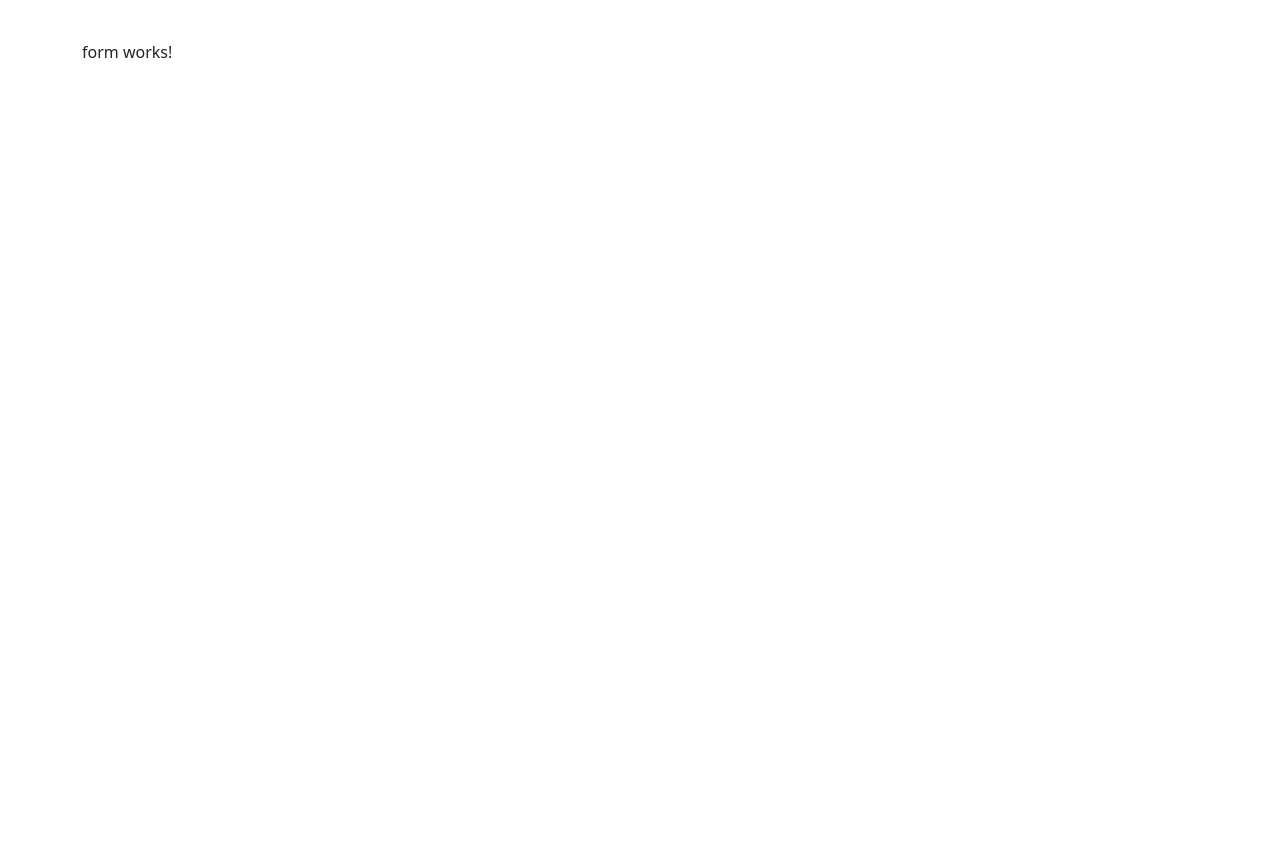
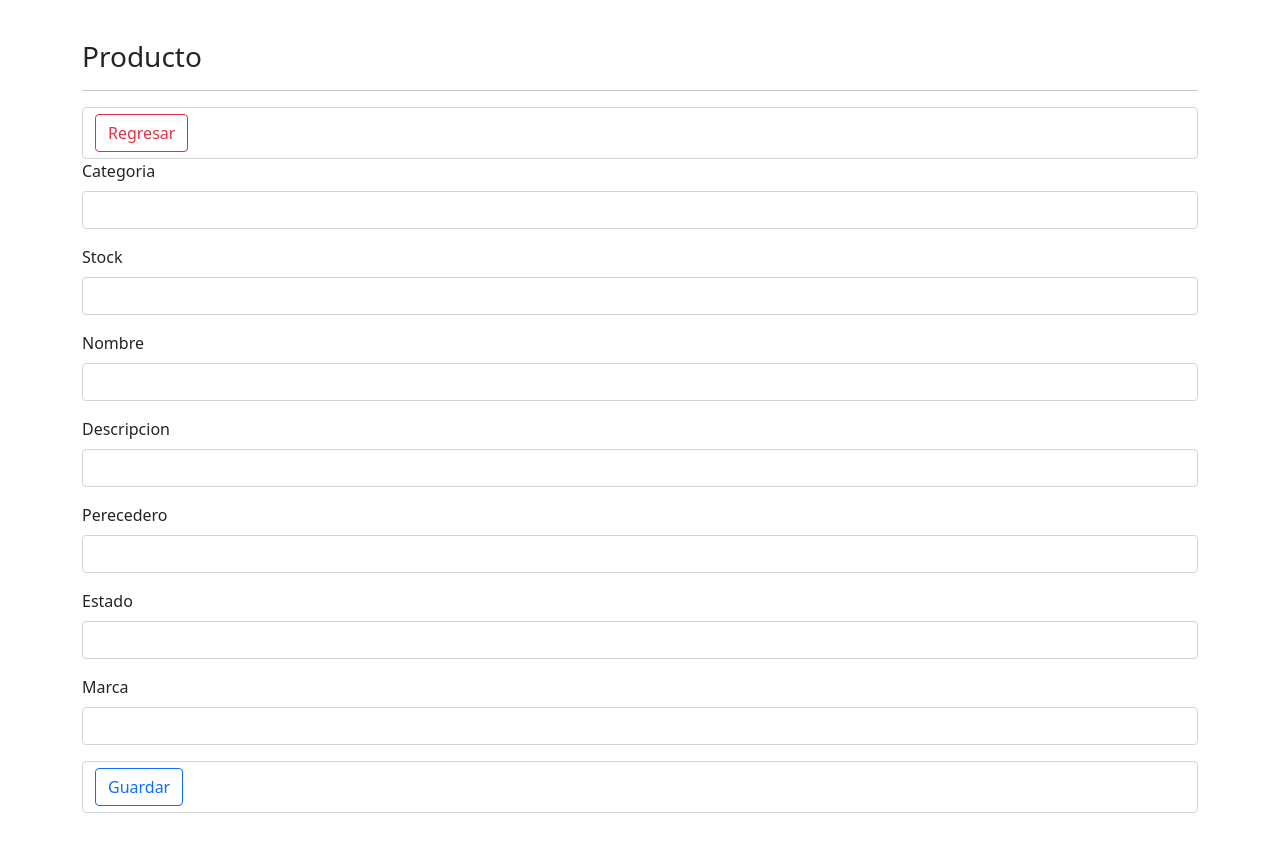
Before and after one commit to KonnyLiz/ejemplodeAngular, an Angular app: page /form/1 in a window 1280 px wide. Shown: the top 852 px of the page. Before the commit the page ends 800 px from the top, so only its background shows below. Built offline with nearby package versions, Linux system fonts and the light colour scheme.

Commit message:
creando los formularios

```diff
--- a/src/app/components/home/form/form.component.html
+++ b/src/app/components/home/form/form.component.html
@@ -1 +1,56 @@
-<p>form works!</p>
+<h3>Producto</h3>
+<hr>
+
+<div class="form-control">
+    <button [routerLink]="['/home']" class="btn btn-outline-danger" type="button">
+        Regresar
+    </button>
+</div>
+
+<div class="row">
+    <div class="col-md-12">
+
+        <form (ngSubmit)="guardar()" #forma="ngForm">
+            <div class="form-group">
+                <div class="mb-3">
+                    <label class="form-label">Categoria</label>
+                    <input type="text" class="form-control">
+                </div>
+                <div class="mb-3">
+                    <label class="form-label">Stock</label>
+                    <input type="text" class="form-control">
+                </div>
+                <div class="mb-3">
+                    <label class="form-label">Nombre</label>
+                    <input type="text" class="form-control">
+                </div>
+                <div class="mb-3">
+                    <label class="form-label">Descripcion</label>
+                    <input type="text" class="form-control">
+                </div>
+                <div class="mb-3">
+                    <label class="form-label">Perecedero</label>
+                    <input type="text" class="form-control">
+                </div>
+                <div class="mb-3">
+                    <label class="form-label">Estado</label>
+                    <input type="text" class="form-control">
+                </div>
+                <div class="mb-3">
+                    <label class="form-label">Marca</label>
+                    <input type="text" class="form-control">
+                </div>
+
+            </div>
+
+            <div class="form-control">
+                <button class="btn btn-outline-primary" type="submit">
+                    Guardar
+                </button>
+            </div>
+
+        </form>
+
+    </div>
+
+</div>
--- a/src/app/components/home/form/form.component.ts
+++ b/src/app/components/home/form/form.component.ts
@@ -1,4 +1,5 @@
 import { Component, OnInit } from '@angular/core';
+import { NgForm } from '@angular/forms';
 
 @Component({
   selector: 'app-form',
@@ -7,6 +8,8 @@ import { Component, OnInit } from '@angular/core';
 })
 export class FormComponent implements OnInit {
 
+
+
   constructor() { }
 
   ngOnInit(): void {
--- a/src/app/components/home/home.component.html
+++ b/src/app/components/home/home.component.html
@@ -1 +1,39 @@
-<p>home works!</p>
+<h1>Productos</h1>
+<hr>
+
+<div class="row">
+    <div class="col-md-12 text-right">
+        <button [routerLink]="['/form', 'nuevo']" class="btn btn-outline-primary" type="button" name="button">
+            Agregar nuevo
+        </button>
+    </div>
+</div>
+
+<br>
+
+<div class="row">
+    <div class="col-md-12">
+        <div class="table-responsive">
+            <table class="table table-hover">
+                <thead>
+                    <tr>
+                        <th>#</th>
+                        <th>Categoria</th>
+                        <th>Stock</th>
+                        <th>Nombre</th>
+                        <th>Descripcion</th>
+                        <th>Imagen</th>
+                        <th>Perecedero</th>
+                        <th>estado</th>
+                        <th>Marca</th>
+                    </tr>
+                </thead>
+                <tbody>
+                    <tr>
+
+                    </tr>
+                </tbody>
+            </table>
+        </div>
+    </div>
+</div>
```
Also changed, not shown: src/app/components/interfaces/producto.interface.ts (added), 1 other file (tests, documents, lock files or other folders).
